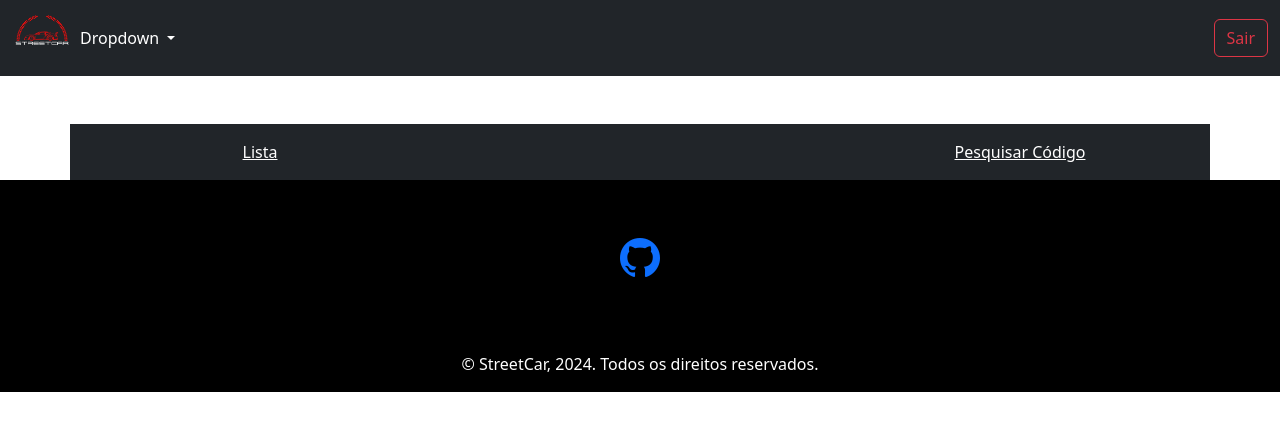
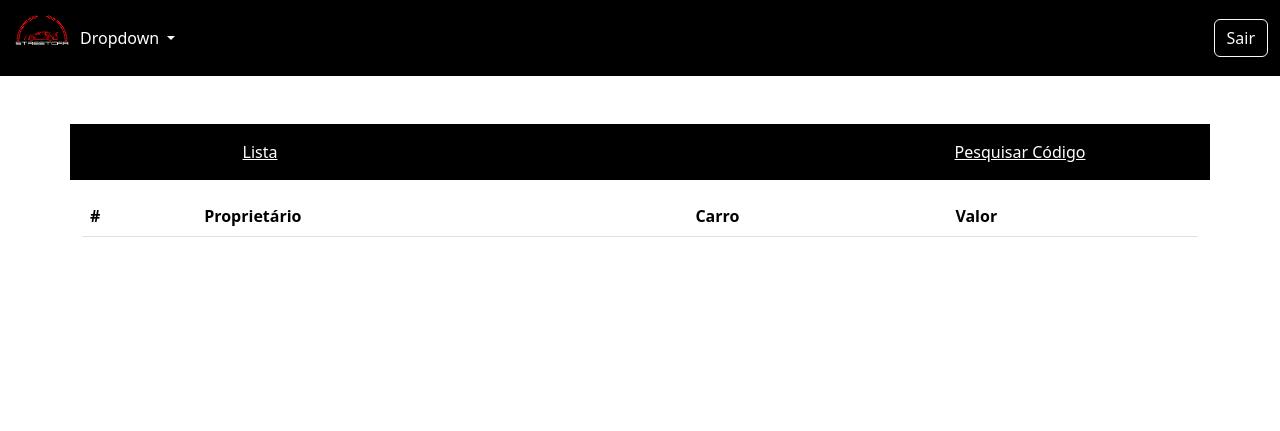
Before and after one commit to MarcoAntonioNobre/carros, a PHP site: page /dashboard.php in a window 1280 px wide. Shown: the top 431 px of the page. Run offline with PHP 8.4, Linux system fonts and the light colour scheme; data that the repository does not hold is empty; some libraries are stand-ins or nearby versions.

Commit message:
novos att

```diff
--- a/dashboard.php
+++ b/dashboard.php
@@ -1,29 +1,43 @@
+<?php
+include_once("config/constantes.php");
+include_once("config/conexao.php");
+include_once("func/funcoes.php");
+
+?>
+
 <!doctype html>
-<html lang="en">
+<html lang="pt-br">
 
 <head>
     <meta charset="utf-8">
-    <meta name="viewport" content="width=device-width, initial-scale=1">
     <title>Bootstrap demo</title>
-    <link href="https://cdn.jsdelivr.net/npm/bootstrap@5.3.3/dist/css/bootstrap.min.css" rel="stylesheet" integrity="sha384-QWTKZyjpPEjISv5WaRU9OFeRpok6YctnYmDr5pNlyT2bRjXh0JMhjY6hW+ALEwIH" crossorigin="anonymous">
+    <meta name="viewport" content="width=device-width, initial-scale=1, shrink-to-fit=no"/>
+    <link href="https://cdn.jsdelivr.net/npm/bootstrap@5.3.2/dist/css/bootstrap.min.css" rel="stylesheet"
+          integrity="sha384-T3c6CoIi6uLrA9TneNEoa7RxnatzjcDSCmG1MXxSR1GAsXEV/Dwwykc2MPK8M2HN" crossorigin="anonymous"/>
+    <link rel="stylesheet" type="text/css"
+          href="https://cdnjs.cloudflare.com/ajax/libs/MaterialDesign-Webfont/7.0.96/css/materialdesignicons.min.css">
     <link rel="stylesheet" href="./css/style.css">
     <link rel="stylesheet" href="https://cdn.jsdelivr.net/npm/bootstrap-icons@1.11.3/font/bootstrap-icons.min.css">
+    <link rel='stylesheet' href='https://cdnjs.cloudflare.com/ajax/libs/font-awesome/6.4.2/css/all.min.css'>
 </head>
 
 <body class="fundo">
 <div id="page-container">
-   <div id="content-wrap">
-    <nav class="navbar navbar-expand-lg bg-dark">
+    <div id="content-wrap" class="tudo">
+        <nav class="navbar navbar-expand-lg bg-black">
             <div class="container-fluid">
                 <img src="./img/Inserir um título.png" alt="logomarca" width="60px">
-            <button class="navbar-toggler" type="button" data-bs-toggle="collapse" data-bs-target="#navbarSupportedContent" aria-controls="navbarSupportedContent" aria-expanded="false" aria-label="Toggle navigation">
+                <button class="navbar-toggler" type="button" data-bs-toggle="collapse"
+                        data-bs-target="#navbarSupportedContent" aria-controls="navbarSupportedContent"
+                        aria-expanded="false" aria-label="Toggle navigation">
                     <span class="navbar-toggler-icon"></span>
                 </button>
                 <div class="collapse navbar-collapse" id="navbarSupportedContent">
                     <ul class="navbar-nav me-auto mb-2 mb-lg-0">
 
                         <li class="nav-item dropdown">
-                        <a class="nav-link dropdown-toggle text-white" href="#" role="button" data-bs-toggle="dropdown" aria-expanded="false">
+                            <a class="nav-link dropdown-toggle text-white" href="#" role="button"
+                               data-bs-toggle="dropdown" aria-expanded="false">
                                 Dropdown
                             </a>
                             <ul class="dropdown-menu">
@@ -36,69 +50,67 @@
                             </ul>
                         </li>
                     </ul>
-                <a href="./index.php" class="btn btn-outline-danger" type="submit">Sair</a>
+                    <a href="./index.php" class="btn btn-outline-light" type="submit">Sair</a>
                 </div>
             </div>
         </nav>
 
 
-
-
-    <div class="container mt-5 text-center bg-dark">
+        <div class="container mt-5 text-center bg-black">
             <div class="pt-3 row">
                 <div class="col-md-4">
                     <a href="" class="links text-white margem">Lista</a>
                 </div>
                 <div class="col-md-4">
-
                 </div>
                 <div class="col-md-4">
                     <p class="d-inline-flex gap-1">
-                    <a class="links text-white margem" data-bs-toggle="collapse" href="#collapseExample" role="button" aria-expanded="false" aria-controls="collapseExample">
+                        <a class="links text-white margem" data-bs-toggle="collapse" href="#collapseExample"
+                           role="button" aria-expanded="false" aria-controls="collapseExample">
                             Pesquisar Código
                         </a>
                     </p>
-
                 </div>
                 <div class="collapse mb-3" id="collapseExample">
-                <div class="card card-body bg-dark">
+                    <div class="card card-body bg-black p-5">
                         <div class="position-absolute top-50 start-50 translate-middle">
                             <form class="d-flex" role="search">
-                        <input class="form-control me-2 w-50" type="search" placeholder="Search" aria-label="Search">
-                        <button class="btn btn-outline-danger" type="submit">Search</button>
+                                <input class="form-control me-2 " width="75%" type="search" placeholder="Digite o código"
+                                       aria-label="Buscar carro">
+                                <button class="btn btn-outline-light" type="submit">Buscar</button>
                             </form>
+                        </div>
+                    </div>
+                </div>
             </div>
 
         </div>
+        <div class="container mt-3">
+
+        <?php
+        include_once './carros.php';
+        ?>
         </div>
-
-
     </div>
-
-
-
-
-    </div>
-
-
-
-
-
-
-</div>
-
-
-
-
-
 
 
     <?php
     include_once './footer.php';
     ?>
 </div>
-    <script src="https://cdn.jsdelivr.net/npm/@popperjs/core@2.11.8/dist/umd/popper.min.js" integrity="sha384-I7E8VVD/ismYTF4hNIPjVp/Zjvgyol6VFvRkX/vR+Vc4jQkC+hVqc2pM8ODewa9r" crossorigin="anonymous"></script>
-    <script src="https://cdn.jsdelivr.net/npm/bootstrap@5.3.3/dist/js/bootstrap.min.js" integrity="sha384-0pUGZvbkm6XF6gxjEnlmuGrJXVbNuzT9qBBavbLwCsOGabYfZo0T0to5eqruptLy" crossorigin="anonymous"></script>
+
+<script src="https://cdn.jsdelivr.net/npm/@popperjs/core@2.11.8/dist/umd/popper.min.js"
+        integrity="sha384-I7E8VVD/ismYTF4hNIPjVp/Zjvgyol6VFvRkX/vR+Vc4jQkC+hVqc2pM8ODewa9r"
+        crossorigin="anonymous"></script>
+<script src="https://cdn.jsdelivr.net/npm/bootstrap@5.3.2/dist/js/bootstrap.min.js"
+        integrity="sha384-BBtl+eGJRgqQAUMxJ7pMwbEyER4l1g+O15P+16Ep7Q9Q+zqX6gSbd85u4mG4QzX+"
+        crossorigin="anonymous"></script>
+<script src="https://code.jquery.com/jquery-3.7.1.js" integrity="sha256-eKhayi8LEQwp4NKxN+CfCh+3qOVUtJn3QNZ0TciWLP4="
+        crossorigin="anonymous"></script>
+<script src="https://cdnjs.cloudflare.com/ajax/libs/jquery.mask/0.9.0/jquery.mask.min.js"
+        integrity="sha512-oJCa6FS2+zO3EitUSj+xeiEN9UTr+AjqlBZO58OPadb2RfqwxHpjTU8ckIC8F4nKvom7iru2s8Jwdo+Z8zm0Vg=="
+        crossorigin="anonymous" referrerpolicy="no-referrer"></script>
+<script src="./js/script.js"></script>
 </body>
 
 </html>
--- a/footer.php
+++ b/footer.php
@@ -1,13 +1,14 @@
-<footer class="text-center text-lg-start" id="footer" style="background-color: rgb(0, 0, 0);">
-    <div class="container d-flex justify-content-center py-5">
-        <a href="https://github.com/MarcoAntonioNobre/carros" target="_blank">
-            <i class="bi bi-github icones teste fs-1"></i>
-        </a>
-    </div>
 
-    <!-- Copyright -->
-    <div class="text-center text-white p-3" style="background-color: rgba(0, 0, 0, 0.2);">
-        © StreetCar, 2024. Todos os direitos reservados.
-    </div>
-    <!-- Copyright -->
-</footer>
+<!--<footer class="text-center text-lg-start" id="footer" style="background-color: rgb(0, 0, 0);">-->
+<!--    <div class="container d-flex justify-content-center py-5">-->
+<!--        <a href="https://github.com/MarcoAntonioNobre/carros" target="_blank">-->
+<!--            <i class="bi bi-github icones teste fs-1"></i>-->
+<!--        </a>-->
+<!--    </div>-->
+<!---->
+<!--     Copyright -->
+<!--    <div class="text-center text-white p-3" style="background-color: rgba(0, 0, 0, 0.2);">-->
+<!--        © StreetCar, 2024. Todos os direitos reservados.-->
+<!--    </div>-->
+<!--     Copyright -->
+<!--</footer>-->
```
Also changed, not shown: index.php (+24 -19 lines), login.php (+14 -29 lines). Lines whose indentation alone changed are shown as unchanged.
